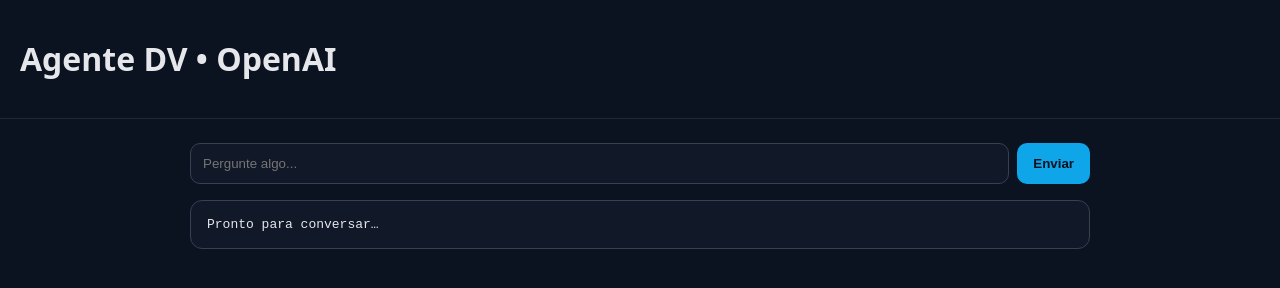
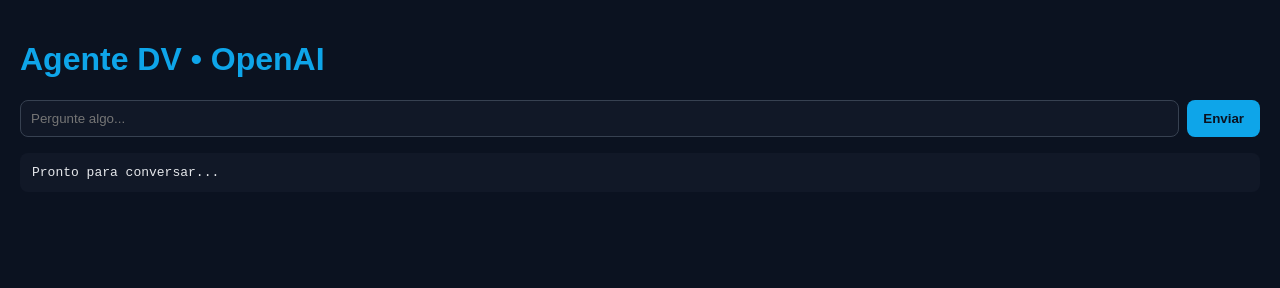
Before and after one commit to ClenaStore/IA, a website: page public/index.html in a window 1280 px wide. Drawn offline with Linux system fonts and the light colour scheme.

Commit message:
Update index.html

```diff
--- a/public/index.html
+++ b/public/index.html
@@ -5,38 +5,34 @@
   <meta name="viewport" content="width=device-width, initial-scale=1" />
   <title>Agente DV • OpenAI</title>
   <style>
-    body{font-family:system-ui,Segoe UI,Arial,sans-serif;margin:0;background:#0b1220;color:#e5e7eb}
-    header{padding:16px 20px;border-bottom:1px solid #1f2937}
-    main{max-width:900px;margin:24px auto;padding:0 16px}
-    form{display:flex;gap:8px}
-    input{flex:1;padding:12px;border-radius:10px;border:1px solid #374151;background:#111827;color:#e5e7eb}
-    button{padding:12px 16px;border-radius:10px;border:0;background:#0ea5e9;color:#0b1220;font-weight:700;cursor:pointer}
-    pre{white-space:pre-wrap;background:#111827;border:1px solid #374151;border-radius:12px;padding:16px;margin-top:16px}
+    body { font-family: Arial, sans-serif; background:#0b1220; color:#e5e7eb; margin:0; padding:20px }
+    h1 { color:#0ea5e9 }
+    form { display:flex; gap:8px; margin-bottom:16px }
+    input { flex:1; padding:10px; border-radius:8px; border:1px solid #374151; background:#111827; color:#e5e7eb }
+    button { padding:10px 16px; background:#0ea5e9; color:#0b1220; border:0; border-radius:8px; font-weight:700; cursor:pointer }
+    pre { white-space:pre-wrap; background:#111827; border-radius:8px; padding:12px; }
   </style>
 </head>
 <body>
-  <header><h1>Agente DV • OpenAI</h1></header>
-  <main>
-    <form id="chat">
-      <input id="q" placeholder="Pergunte algo..." />
-      <button>Enviar</button>
-    </form>
-    <pre id="out">Pronto para conversar…</pre>
-  </main>
+  <h1>Agente DV • OpenAI</h1>
+  <form id="chat">
+    <input id="q" placeholder="Pergunte algo..." />
+    <button>Enviar</button>
+  </form>
+  <pre id="out">Pronto para conversar...</pre>
+
   <script>
-    const out = document.getElementById('out');
-    const form = document.getElementById('chat');
-    form.addEventListener('submit', async (e) => {
+    document.getElementById("chat").addEventListener("submit", async (e) => {
       e.preventDefault();
-      const q = document.getElementById('q').value || "";
-      out.textContent = "Consultando…";
-      const r = await fetch('/api/agent', {
-        method: 'POST',
-        headers: { 'content-type': 'application/json' },
+      const q = document.getElementById("q").value;
+      document.getElementById("out").textContent = "Carregando...";
+      const r = await fetch("/api/agent", {
+        method: "POST",
+        headers: { "Content-Type": "application/json" },
         body: JSON.stringify({ q })
       });
       const data = await r.json();
-      out.textContent = data.ok ? data.text : ("Erro: " + data.error);
+      document.getElementById("out").textContent = data.resposta || "Erro!";
     });
   </script>
 </body>
```
